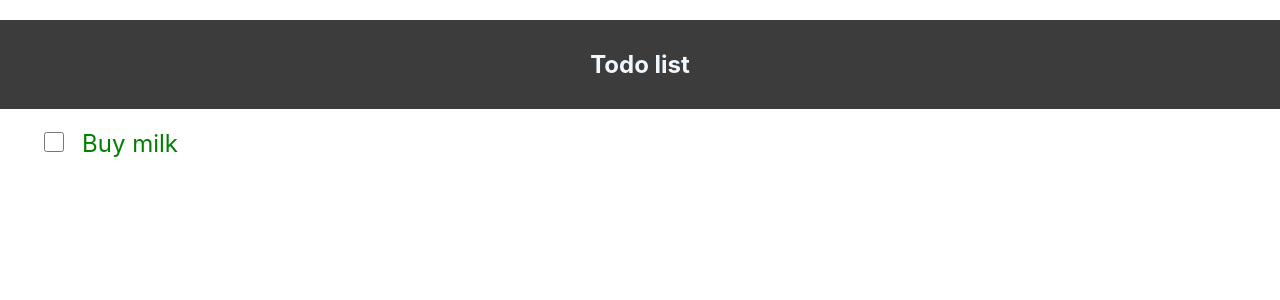
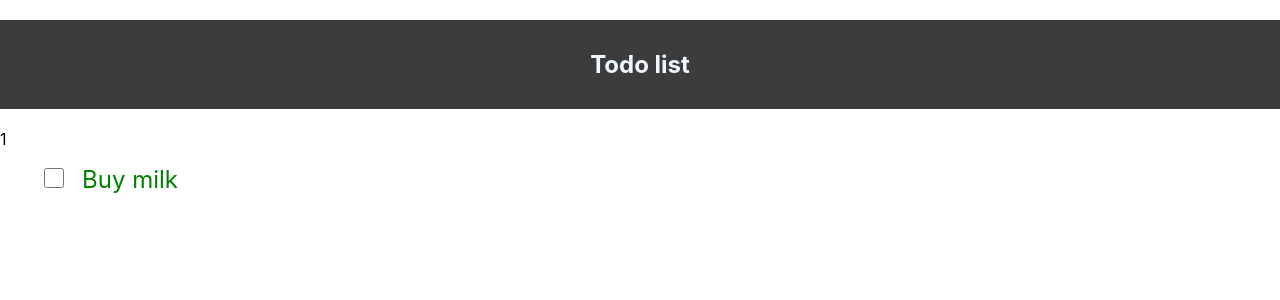
Before and after one commit to norbert-lukaszuk/reactapp, a React (Create React App) app: page / in a window 1280 px wide. Shown: the top 300 px of the page. Built offline with nearby package versions, Linux system fonts and the light colour scheme.

Commit message:
try to implement clock

```diff
--- a/src/App.js
+++ b/src/App.js
@@ -1,10 +1,12 @@
 import React from "react";
 import TodoItem from "./components/TodoItem";
 import Header from "./components/Header";
+import Clock from "./components/Clock";
 function App() {
   return (
     <div>
       <Header />
+      <Clock />
       <ul className="list">
         <li>
           <TodoItem />
--- /dev/null
+++ b/src/components/Clock.js
@@ -0,0 +1,19 @@
+import React from "react";
+
+function Clock() {
+  const date = new Date();
+  const hours = date.getHours();
+  const minuts = date.getMinutes();
+  const sec = date.getSeconds();
+
+  function showTime() {
+    return (
+      <h3>
+        {hours}:{minuts}:{sec}
+      </h3>
+    );
+  }
+  console.log(showTime());
+  return <div>{setInterval(showTime, 1000)}</div>;
+}
+export default Clock;
```
